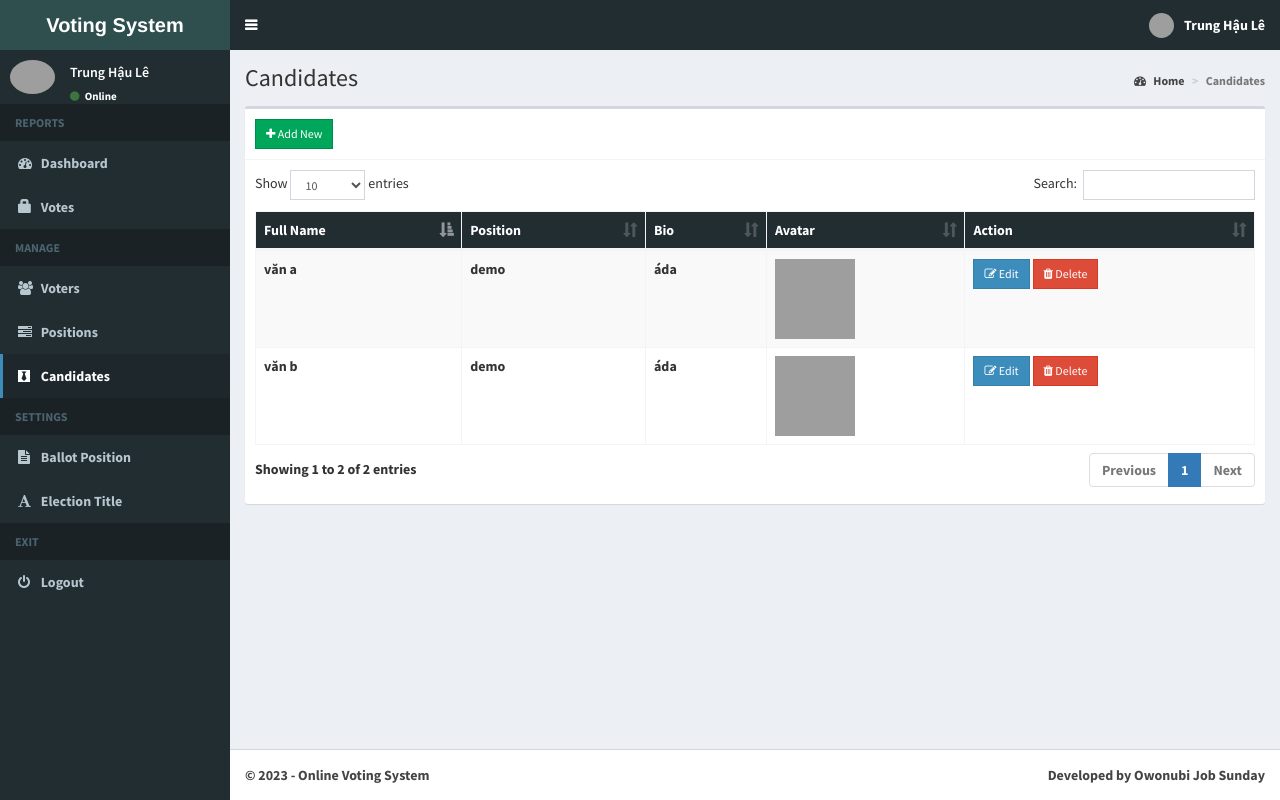
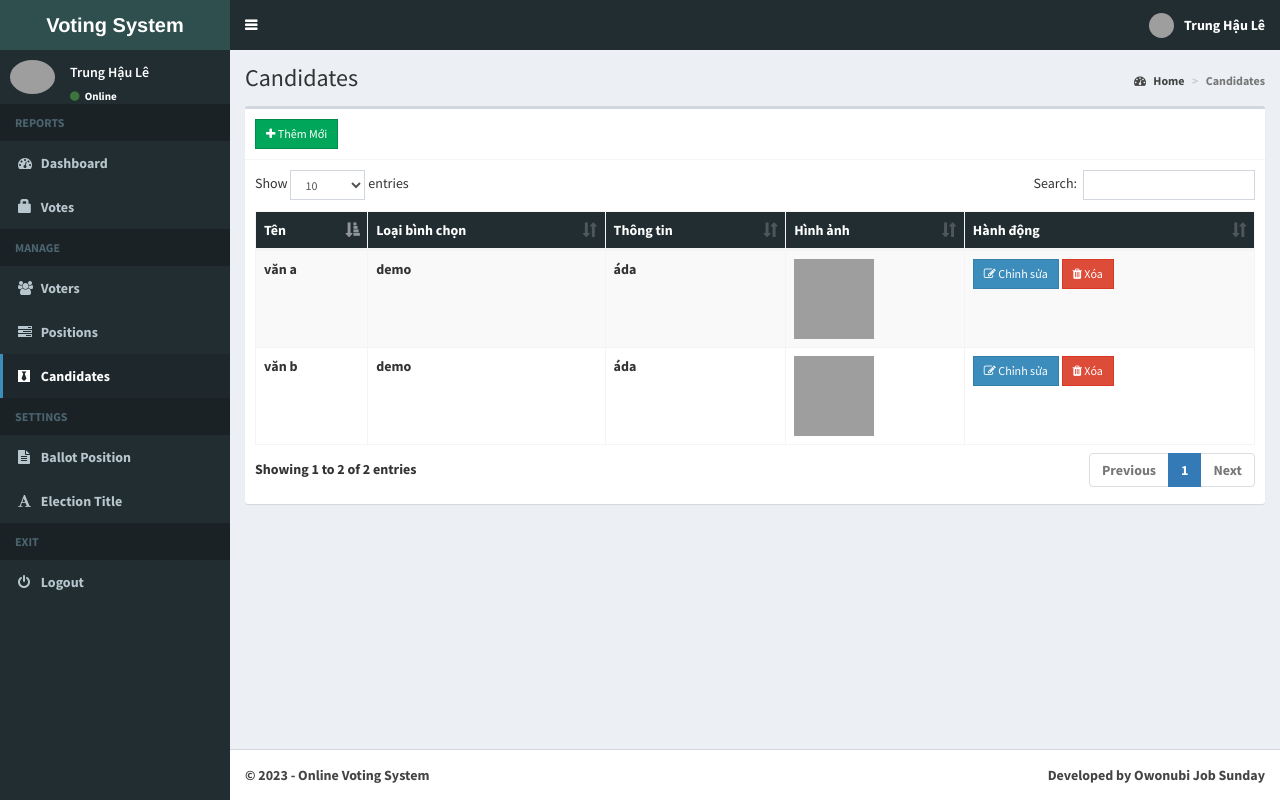
Before and after one commit to haulth/Web_BieuQuyet, a Django app: page /administrator/candidate/ in a window 1280 px wide. Run offline with Django 3.2, Linux system fonts and the light colour scheme; a user stored in the database is signed in; data comes from the database, SQL or seed files in the repository; some libraries are stand-ins or nearby versions; grey boxes are pictures that could not be loaded.

Commit message:
Update candidates.html

```diff
--- a/administrator/templates/admin/candidates.html
+++ b/administrator/templates/admin/candidates.html
@@ -6,16 +6,16 @@
 <div class="box">
 <div class="box-header with-border">
   <a href="#addnew" data-toggle="modal" class="btn btn-success btn-sm btn-flat"><i
-          class="fa fa-plus"></i> Add New</a>
+          class="fa fa-plus"></i> Thêm Mới</a>
 </div>
 <div class="box-body">
   <table id="example1" class="table table-bordered table-hover table-striped">
     <thead style="background-color: #222D32; color:white;">
-          <th>Full Name</th>
-          <th>Position</th>
-          <th>Bio</th>
-          <th>Avatar</th>
-          <th>Action</th>
+          <th>Tên</th>
+          <th>Loại bình chọn</th>
+          <th>Thông tin</th>
+          <th>Hình ảnh</th>
+          <th>Hành động</th>
       </thead>
       <tbody>
     {% for candidate in candidates %}
@@ -27,8 +27,8 @@
       <td><img src="/media/{{ candidate.photo }}" width="80" height="80" alt="{{ candidate.fullname }}'s Avatar" class="img img-fluid"></td>
 
       <td>
-        <button class='btn btn-primary btn-sm edit btn-flat' data-id='{{ candidate.id }}'><i class='fa fa-edit'></i> Edit</button>
-        <button class='btn btn-danger btn-sm delete btn-flat' data-id='{{ candidate.id }}'><i class='fa fa-trash'></i> Delete</button>
+        <button class='btn btn-primary btn-sm edit btn-flat' data-id='{{ candidate.id }}'><i class='fa fa-edit'></i> Chỉnh sửa</button>
+        <button class='btn btn-danger btn-sm delete btn-flat' data-id='{{ candidate.id }}'><i class='fa fa-trash'></i> Xóa</button>
       </td>
     </tr>
     {% endfor %}
@@ -50,7 +50,7 @@
           <div class="modal-header">
             <button type="button" class="close" data-dismiss="modal" aria-label="Close">
                 <span aria-hidden="true">&times;</span></button>
-            <h4 class="modal-title"><b>Add New Candidate</b></h4>
+            <h4 class="modal-title"><b>Thêm ứng cử viên</b></h4>
           </div>
           <div class="modal-body">
             <form class="form-horizontal" enctype="multipart/form-data" method="POST" action="{% url 'viewCandidates' %}">
@@ -69,8 +69,8 @@
 
           </div>
           <div class="modal-footer">
-            <button type="button" class="btn btn-danger btn-flat pull-left" data-dismiss="modal"><i class="fa fa-close"></i> Close</button>
-            <button type="submit" class="btn btn-success btn-flat" name="add"><i class="fa fa-save"></i> Save</button>
+            <button type="button" class="btn btn-danger btn-flat pull-left" data-dismiss="modal"><i class="fa fa-close"></i> Đóng</button>
+            <button type="submit" class="btn btn-success btn-flat" name="add"><i class="fa fa-save"></i> Lưu</button>
           </div></form></div></div></div></div>
 
 <!-- Edit -->
@@ -80,7 +80,7 @@
           <div class="modal-header">
             <button type="button" class="close" data-dismiss="modal" aria-label="Close">
                 <span aria-hidden="true">&times;</span></button>
-            <h4 class="modal-title"><b>Edit Candidate</b></h4>
+            <h4 class="modal-title"><b>Chỉnh Sửa</b></h4>
           </div>
           <div class="modal-body">
             <form class="form-horizontal" enctype="multipart/form-data" method="POST" action="{% url 'updateCandidate' %}">
@@ -93,8 +93,8 @@
 
           </div>
           <div class="modal-footer">
-            <button type="button" class="btn btn-danger btn-flat pull-left" data-dismiss="modal"><i class="fa fa-close"></i> Close</button>
-            <button type="submit" class="btn btn-success btn-flat" name="edit"><i class="fa fa-check-square-o"></i> Update</button>
+            <button type="button" class="btn btn-danger btn-flat pull-left" data-dismiss="modal"><i class="fa fa-close"></i> Đóng</button>
+            <button type="submit" class="btn btn-success btn-flat" name="edit"><i class="fa fa-check-square-o"></i> Cập Nhật</button>
             </form>
           </div>
       </div>
@@ -108,20 +108,20 @@
           <div class="modal-header">
             <button type="button" class="close" data-dismiss="modal" aria-label="Close">
                 <span aria-hidden="true">&times;</span></button>
-            <h4 class="modal-title"><b>Deleting...</b></h4>
+            <h4 class="modal-title"><b>Đang xóa...</b></h4>
           </div>
           <div class="modal-body">
             <form class="form-horizontal" method="POST" action="{% url 'deleteCandidate' %}">
               <input type="hidden" class="id" name="id">
               {% csrf_token %}
               <div class="text-center">
-                  <p>DELETE CANDIDATE</p>
+                  <p>Xóa Ứng Cử Viên</p>
                   <h2 class="bold fullname"></h2>
               </div>
           </div>
           <div class="modal-footer">
-            <button type="button" class="btn btn-default btn-flat pull-left" data-dismiss="modal"><i class="fa fa-close"></i> Close</button>
-            <button type="submit" class="btn btn-danger btn-flat" name="delete"><i class="fa fa-trash"></i> Delete</button>
+            <button type="button" class="btn btn-default btn-flat pull-left" data-dismiss="modal"><i class="fa fa-close"></i> Đóng</button>
+            <button type="submit" class="btn btn-danger btn-flat" name="delete"><i class="fa fa-trash"></i> Xóa</button>
             </form>
           </div>
       </div>
```
